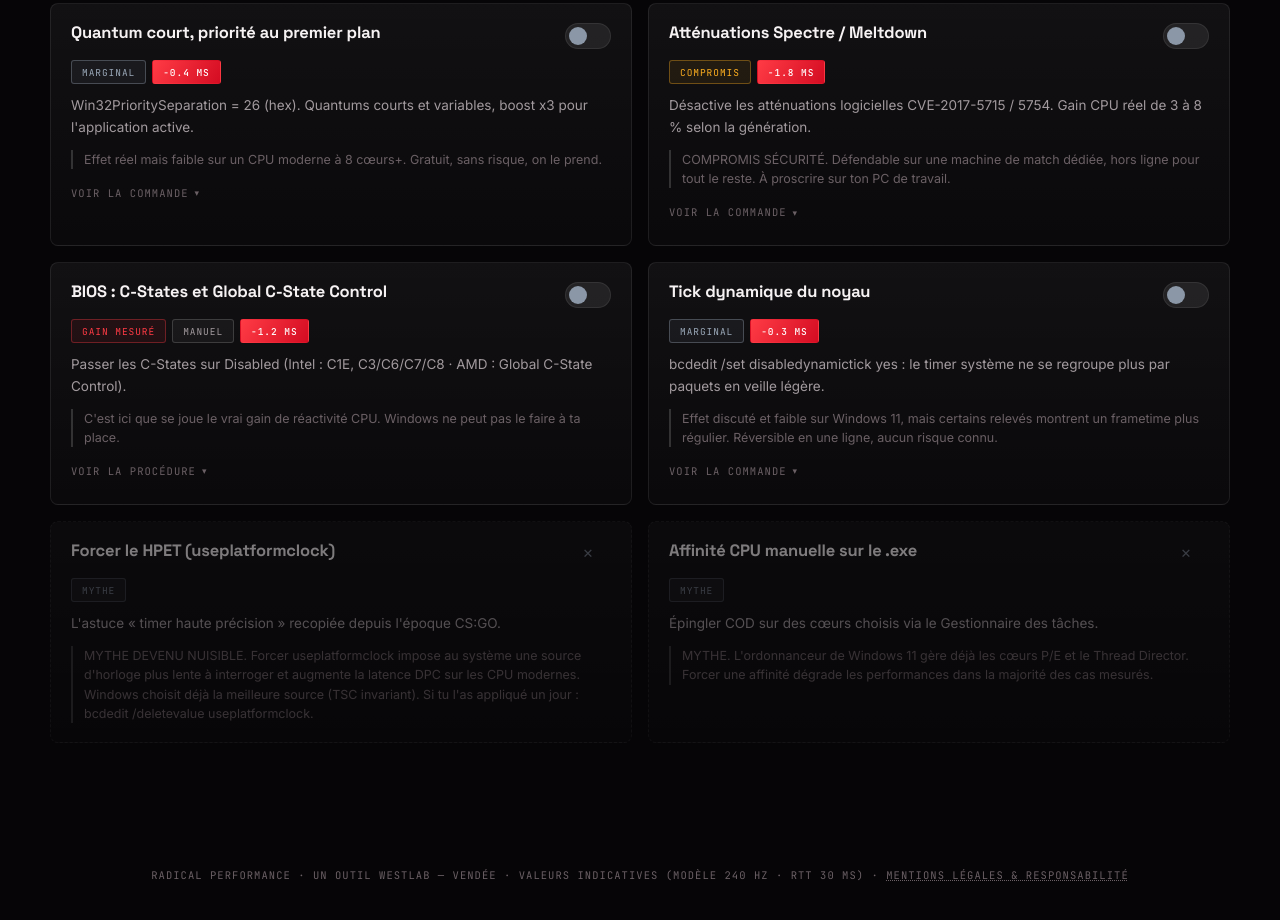
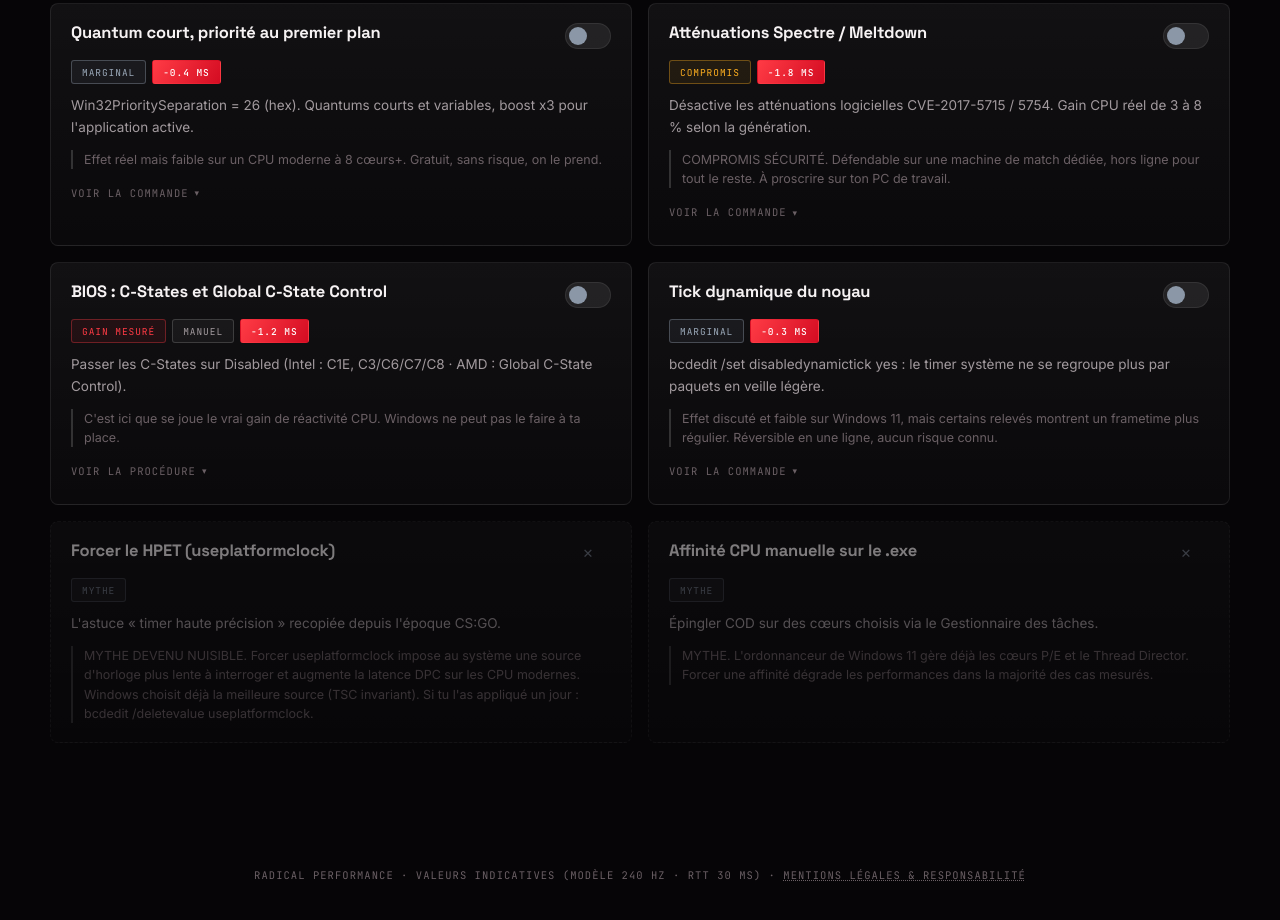
Before and after one commit to tlonchambon95-cpu/radical-performance-site, a plain HTML site: page index.html in a window 1280 px wide. Shown: the part 3955-4875 px from the top of the page. Drawn offline with Linux system fonts and the light colour scheme.

Commit message:
Retire la mention WestLab et Vendee du pied de page

```diff
--- a/index.html
+++ b/index.html
@@ -797,7 +797,7 @@ footer p{font-family:'JetBrains Mono';font-size:10.5px;letter-spacing:.1em;text-
 </section>
 
 <footer>
-  <p>Radical Performance · un outil WestLab — Vendée · Valeurs indicatives (modèle 240 Hz · RTT 30 ms) · <span class="legal-link" id="openLegal" role="button" tabindex="0">Mentions légales &amp; responsabilité</span></p>
+  <p>Radical Performance · Valeurs indicatives (modèle 240 Hz · RTT 30 ms) · <span class="legal-link" id="openLegal" role="button" tabindex="0">Mentions légales &amp; responsabilité</span></p>
 </footer>
 
 </div><!-- /page -->
```
